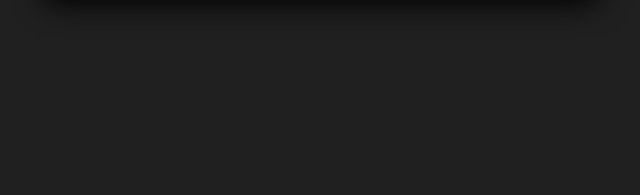
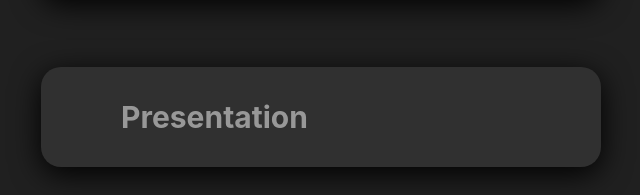
Before and after one commit to jakubsmutny/jakubsmutny.github.io, a plain HTML site: page index.html in a window 1280 px wide. Shown: the part 635-830 px from the top of the page, without its empty margins (319-959 px from the left). Before the commit the page ends 800 px from the top, so only its background shows below. Drawn offline with Linux system fonts and the light colour scheme.

Commit message:
Add link

```diff
--- a/index.html
+++ b/index.html
@@ -36,5 +36,8 @@
             <img class="buttoncontent" src="img/rubikscube.svg" alt="Rubick's cube">
             <div class="buttoncontent">rubik.jakubsmutny.cz</div>
         </a>
+        <a class="button" href="https://www.uschovna.cz/zasilka/VEEGIX63M332598Z-TCB/">
+            <div class="buttoncontent">Presentation</div>
+        </a>
     </body>
 </html>
```
